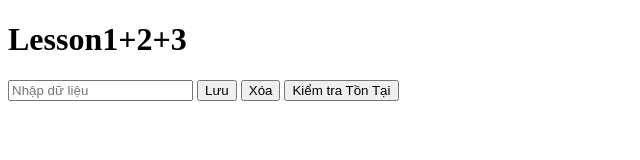
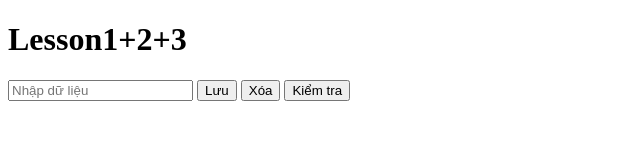
Before and after one commit to CTnn1001/Tin-JSA05, a plain HTML site: page lesson1+2+3/index.html in a window 1280 px wide. Shown: the whole page, without its empty margins (0-640 px from the left). Drawn offline with Linux system fonts and the light colour scheme.

Commit message:
Kiem tra

```diff
--- a/lesson1+2+3/index.html
+++ b/lesson1+2+3/index.html
@@ -10,7 +10,7 @@
     <input type="text" id="input" placeholder="Nhập dữ liệu">
     <button id="save">Lưu</button>
     <button id="dele">Xóa</button>
-    <button id="check">Kiểm tra Tồn Tại</button>
+    <button id="check">Kiểm tra</button>
     <script src="script.js"></script>
 </body>
 </html>
```
